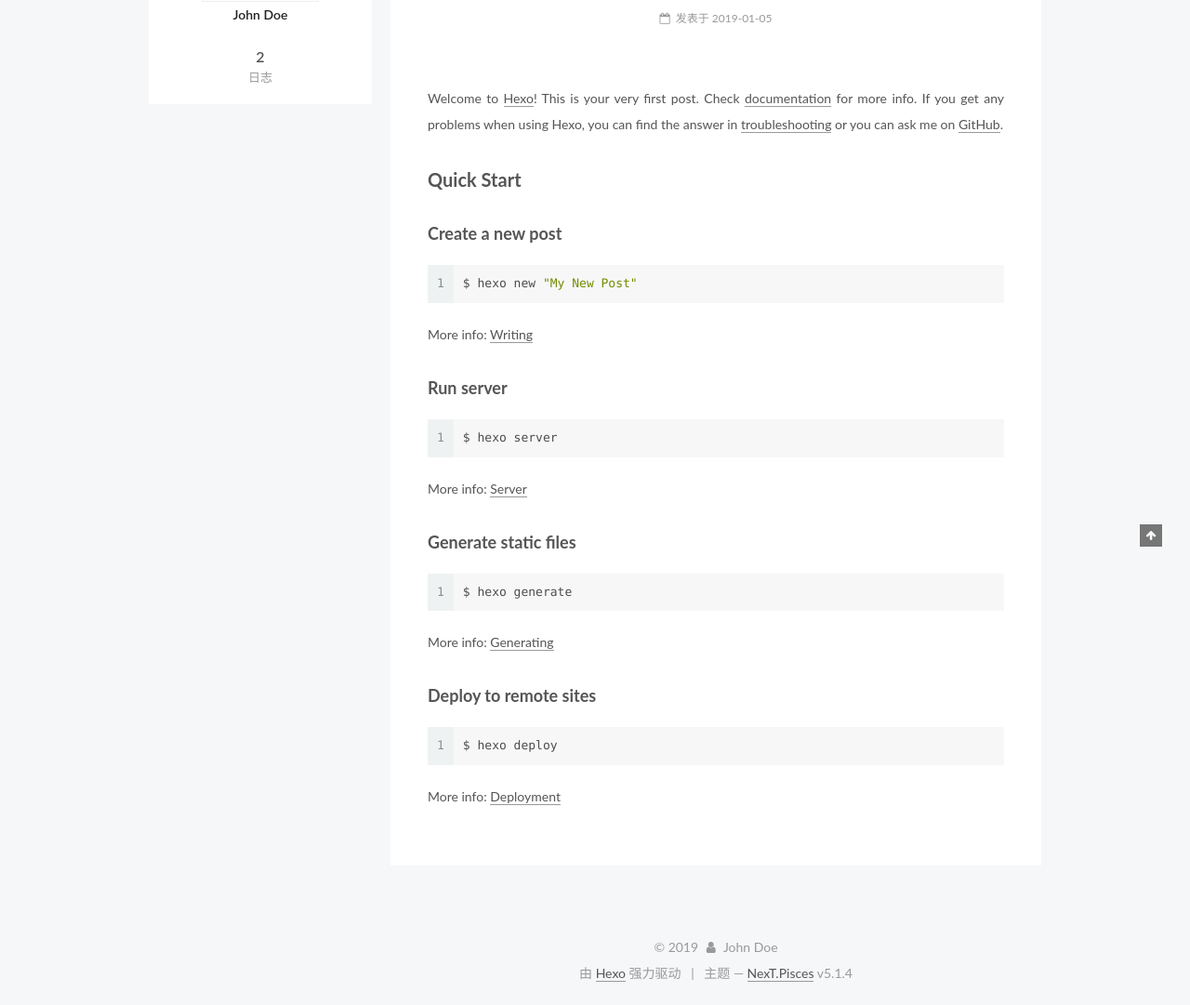
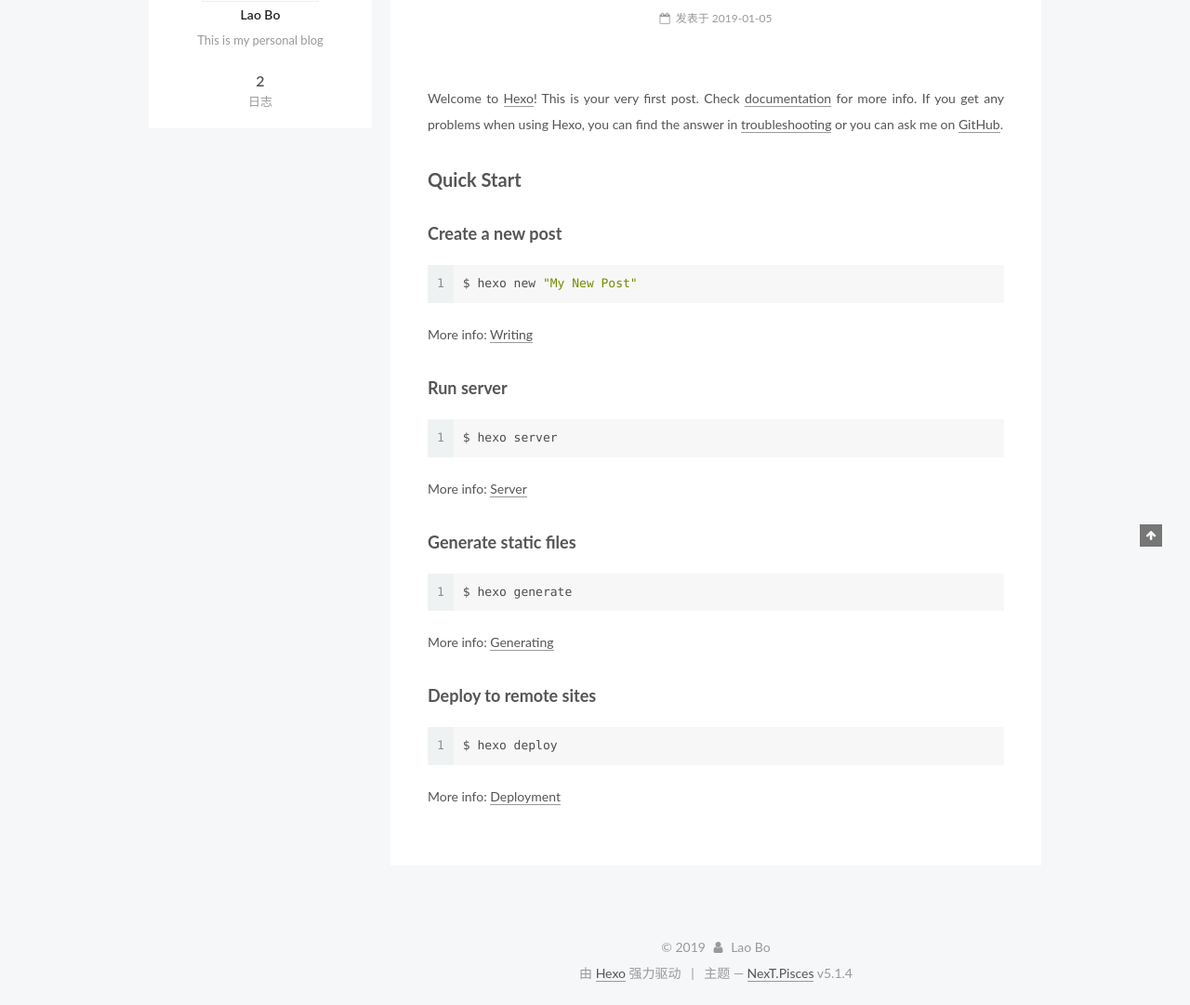
Before and after one commit to LaoBodsl/LaoBodsl.github.io, a plain HTML site: page index.html in a window 1280 px wide. Shown: the part 312-1393 px from the top of the page at 93% size. Drawn offline with Linux system fonts and the light colour scheme.

Commit message:
Site updated: 2019-01-05 16:05:06

```diff
--- a/css/main.css
+++ b/css/main.css
@@ -1823,7 +1823,7 @@ pre .javascript .function {
   width: 4px;
   height: 4px;
   border-radius: 50%;
-  background: #49eb90;
+  background: #ed2dab;
 }
 .links-of-blogroll {
   font-size: 13px;
--- a/index.html
+++ b/index.html
@@ -79,13 +79,16 @@
 
 
 
+<meta name="description" content="This is my personal blog">
 <meta property="og:type" content="website">
 <meta property="og:title" content="Hexo">
 <meta property="og:url" content="http://yoursite.com/index.html">
 <meta property="og:site_name" content="Hexo">
+<meta property="og:description" content="This is my personal blog">
 <meta property="og:locale" content="zh-Hans">
 <meta name="twitter:card" content="summary">
 <meta name="twitter:title" content="Hexo">
+<meta name="twitter:description" content="This is my personal blog">
 
 
 
@@ -232,7 +235,7 @@
     <link itemprop="mainEntityOfPage" href="http://yoursite.com/2019/01/05/postName/">
 
     <span hidden itemprop="author" itemscope="" itemtype="http://schema.org/Person">
-      <meta itemprop="name" content="John Doe">
+      <meta itemprop="name" content="Lao Bo">
       <meta itemprop="description" content="">
       <meta itemprop="image" content="/images/avatar.jpg">
     </span>
@@ -351,7 +354,7 @@
     <link itemprop="mainEntityOfPage" href="http://yoursite.com/2019/01/05/hello-world/">
 
     <span hidden itemprop="author" itemscope="" itemtype="http://schema.org/Person">
-      <meta itemprop="name" content="John Doe">
+      <meta itemprop="name" content="Lao Bo">
       <meta itemprop="description" content="">
       <meta itemprop="image" content="/images/avatar.jpg">
     </span>
@@ -498,10 +501,10 @@
         <div class="site-overview">
           <div class="site-author motion-element" itemprop="author" itemscope="" itemtype="http://schema.org/Person">
 
-              <img class="site-author-image" itemprop="image" src="/images/avatar.jpg" alt="John Doe">
+              <img class="site-author-image" itemprop="image" src="/images/avatar.jpg" alt="Lao Bo">
 
-              <p class="site-author-name" itemprop="name">John Doe</p>
-              <p class="site-description motion-element" itemprop="description"></p>
+              <p class="site-author-name" itemprop="name">Lao Bo</p>
+              <p class="site-description motion-element" itemprop="description">This is my personal blog</p>
           </div>
 
           <nav class="site-state motion-element">
@@ -556,7 +559,7 @@
   <span class="with-love">
     <i class="fa fa-user"></i>
   </span>
-  <span class="author" itemprop="copyrightHolder">John Doe</span>
+  <span class="author" itemprop="copyrightHolder">Lao Bo</span>
 
 
 </div>
```
Also changed, not shown: 2019/01/05/hello-world/index.html (+5 -5 lines), 2019/01/05/postName/index.html (+8 -5 lines), archives/2019/01/index.html (+7 -4 lines), archives/2019/index.html (+7 -4 lines), archives/index.html (+7 -4 lines).
